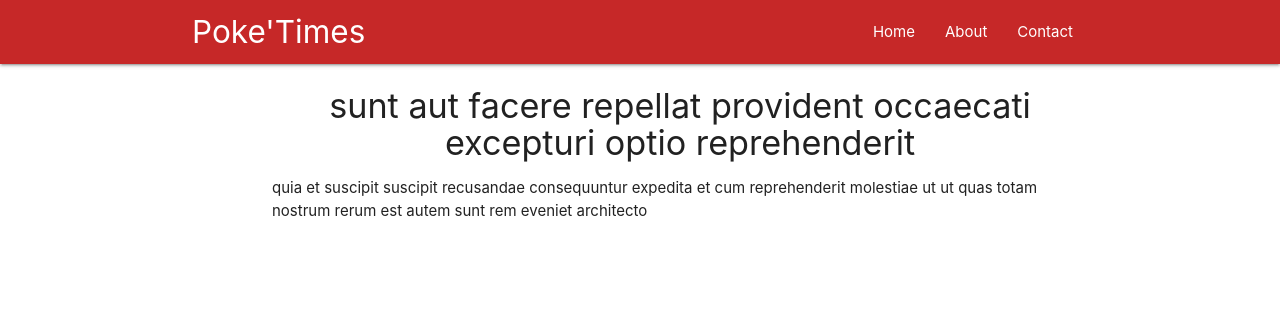
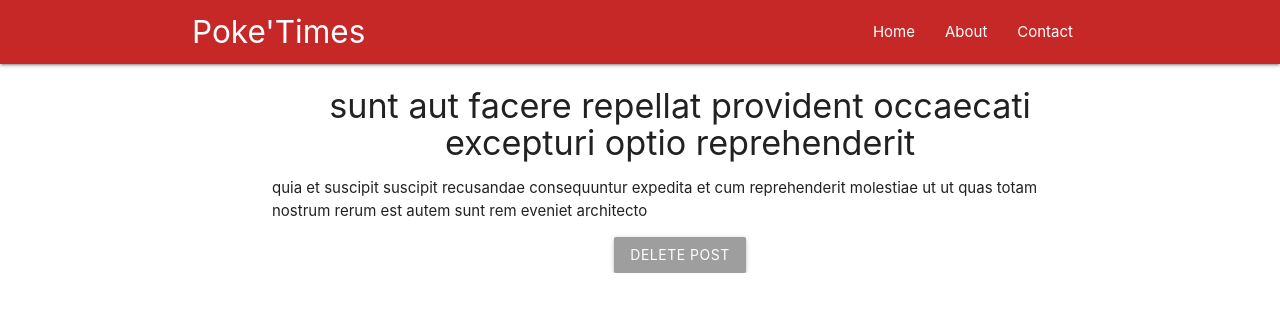
Before and after one commit to bugasmarcondes/react-pre-hooks-netninja, a React (Create React App) app in the folder poketimes/: page /post/1 in a window 1280 px wide. Shown: the top 312 px of the page. Built offline with nearby package versions, Linux system fonts and the light colour scheme.

Commit message:
- Implementing deletePost action - mapDispatchToProps

```diff
--- a/poketimes/src/components/Home.js
+++ b/poketimes/src/components/Home.js
@@ -18,7 +18,6 @@
   // }
   render() {
     //const { posts } = this.state;
-    console.log(this.props);
     const { posts } = this.props;
 
     const postList = posts.length ? (
--- a/poketimes/src/components/Post.js
+++ b/poketimes/src/components/Post.js
@@ -17,6 +17,10 @@
   //       });
   //     });
   // }
+  handleClick = () => {
+    this.props.deletePost(this.props.post.id);
+    this.props.history.push("/");
+  };
   render() {
     //const post = this.state.post ? (
     //replacing all this.state.post for this.props.post
@@ -24,6 +28,11 @@
       <div className="post">
         <h4 className="center">{this.props.post.title}</h4>
         <p>{this.props.post.body}</p>
+        <div className="center">
+          <button className="btn grey" onClick={this.handleClick}>
+            Delete post
+          </button>
+        </div>
       </div>
     ) : (
       <div className="center">Loading post...</div>
@@ -40,4 +49,12 @@
   };
 };
 
-export default connect(mapStateToProps)(Post);
+const mapDispatchToProps = (dispatch) => {
+  return {
+    deletePost: (id) => {
+      dispatch({ type: "DELETE_POST", id: id });
+    },
+  };
+};
+
+export default connect(mapStateToProps, mapDispatchToProps)(Post);
--- a/poketimes/src/reducers/rootReducer.js
+++ b/poketimes/src/reducers/rootReducer.js
@@ -23,6 +23,17 @@
 };
 
 const rootReducer = (state = initState, action) => {
+  if (action.type === "DELETE_POST") {
+    let newPosts = state.posts.filter((post) => {
+      return post.id !== action.id;
+    });
+
+    return {
+      ...state,
+      posts: newPosts,
+    };
+  }
+
   return state;
 };
 
```
Also changed, not shown: 1 other file (tests, documents, lock files or other folders).
